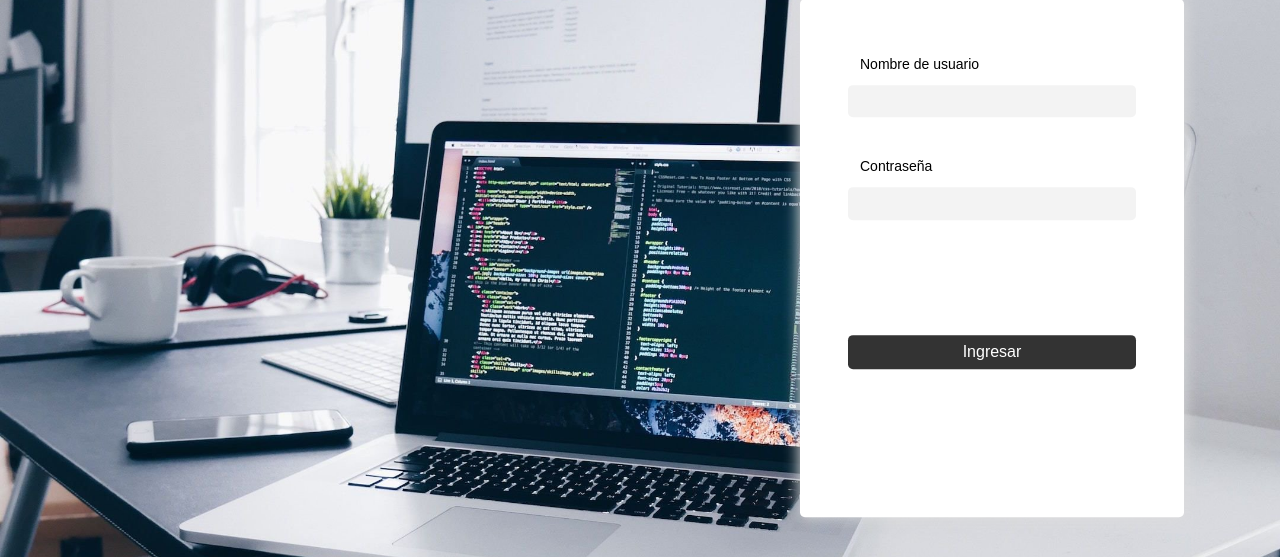
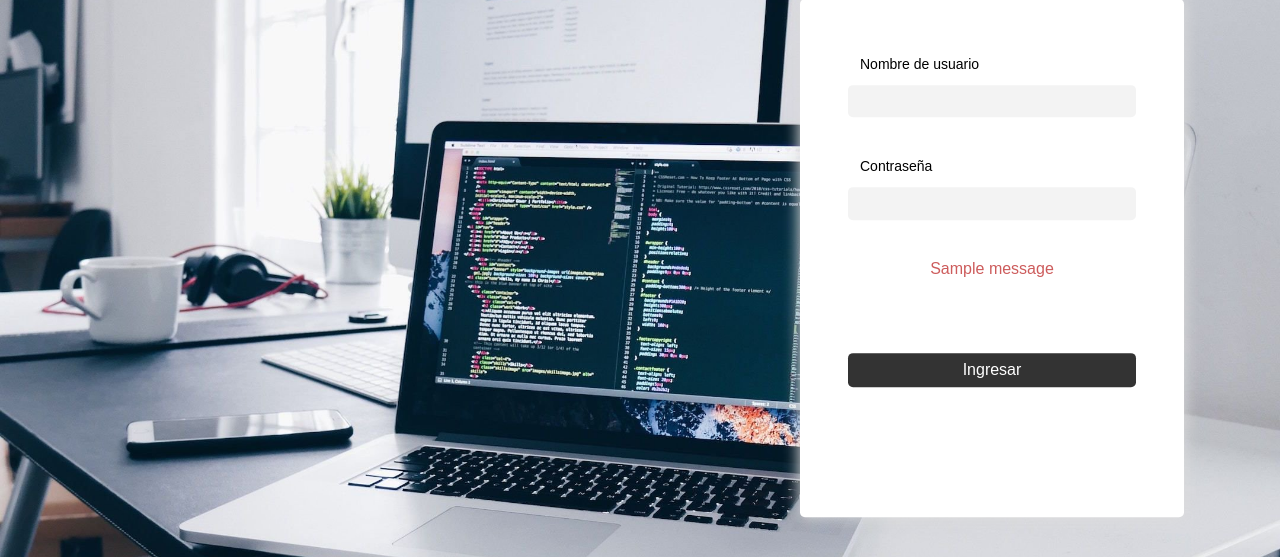
Before and after one commit to HaroldE97/Flask-Directory, a Flask app: page /login in a window 1280 px wide. Shown: the part 142-699 px from the top of the page. Run offline with Flask 2, Linux system fonts and the light colour scheme; tables that the repository leaves empty hold one stand-in row (values such as "Sample post"); one stand-in notice (Sample message) is shown; some libraries are stand-ins or nearby versions.

Commit message:
Completado el apartado de inicio de sesión. Se añadieron estilos para mensajes de errores en static/css/style.css (.error-list, .error-item)

```diff
--- a/static/css/style.css
+++ b/static/css/style.css
@@ -62,3 +62,12 @@ input{
     left: 100%;
     transform: translate(-125%, -50%);
 }
+
+.error-list{
+    width: 100%;
+    list-style: none;
+}
+.error-item{
+    color: indianred;
+    text-align: center;
+}
--- a/templates/login.html
+++ b/templates/login.html
@@ -21,6 +21,13 @@
     <form action="" method="POST" class="card-form login-form">
         {{render_field(form.username)}}
         {{render_field(form.password)}}
+
+        <ul class="error-list">
+            {% for message in get_flashed_messages() %}
+                <li class="error-item">{{message}}</li>
+            {% endfor %}
+        </ul>
+
         {{form.submit(class="btn btn-submit")}}
     </form>
 
```
